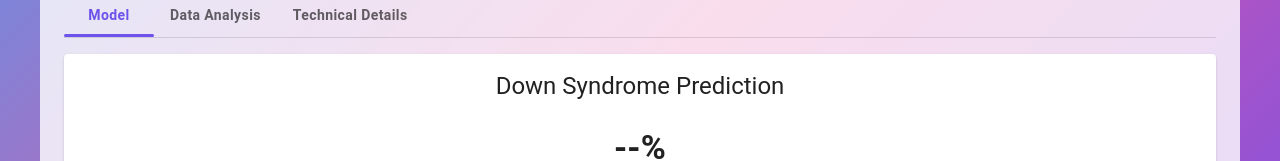
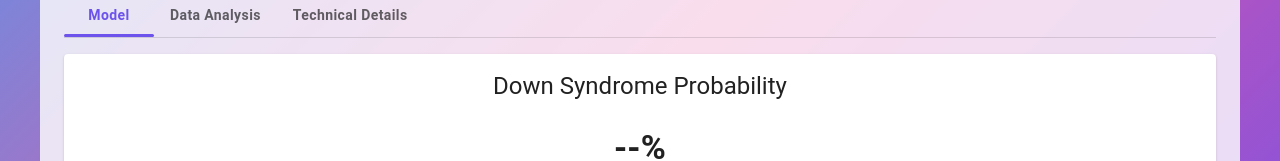
Before and after one commit to shroommu/natality-stats, a Next.js app in the folder frontend/: page /down-syndrome in a window 1280 px wide. Shown: the part 299-460 px from the top of the page. Built offline with nearby package versions, Linux system fonts and the light colour scheme.

Commit message:
verbiage change

```diff
--- a/frontend/app/down-syndrome/components/model.tsx
+++ b/frontend/app/down-syndrome/components/model.tsx
@@ -56,7 +56,7 @@ export function DownSyndromeModel() {
         }}
       >
         <Typography variant="h5" gutterBottom>
-          Down Syndrome Prediction
+          Down Syndrome Probability
         </Typography>
         <Typography variant="h4" sx={{ fontWeight: 600 }} gutterBottom>
           {downSyndromePrediction !== null
```
